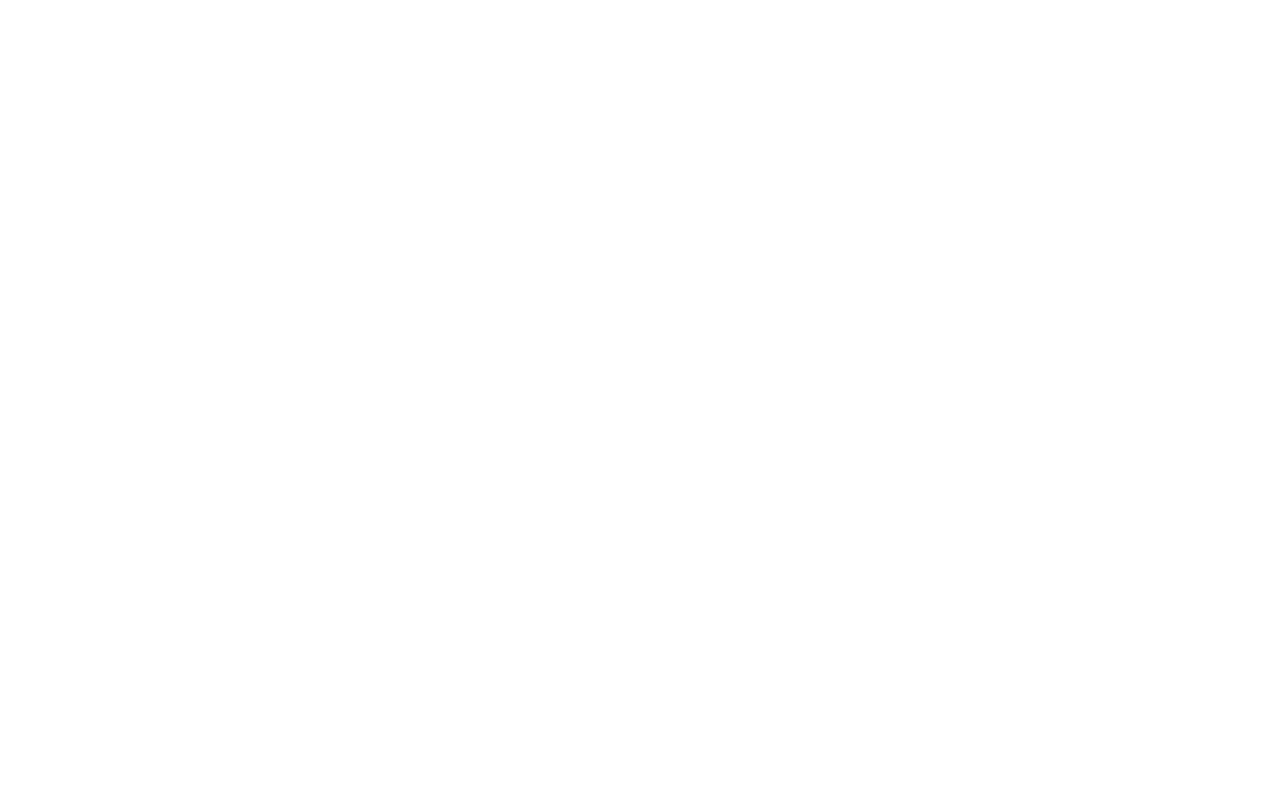
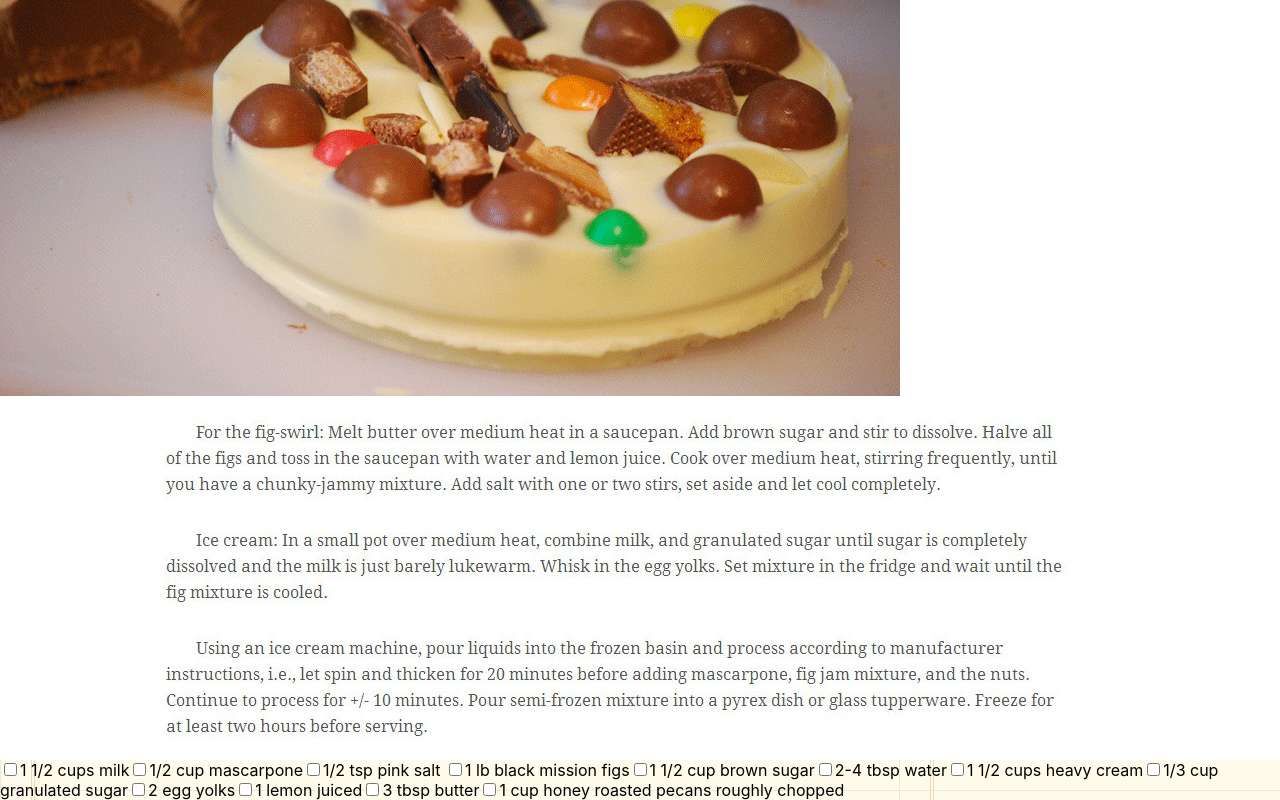
Before and after one commit to jakethrasher/chocolate-pizza, a React (Create React App) app: page / in a window 1280 px wide. Shown: the part 329-1129 px from the top of the page. Before the commit the page ends 800 px from the top, so only its background shows below. Built offline with nearby package versions, Linux system fonts and the light colour scheme.

Commit message:
recipe added

```diff
--- a/src/App.js
+++ b/src/App.js
@@ -1,34 +1,17 @@
 import './App.css';
 import React from 'react';
 import WonderfulHeader from './header';
+import Image from './image';
+import Recipe from './recipe';
 
-// function App() {
-//   return (
-//     <div className="App">
-//       <header className="App-header">
-//         <h1>Chocolate Pizza</h1>
-//         <img src={logo} className="App-logo" alt="logo" />
-//         <p>
-//           Edit <code>src/App.js</code> and save to reload.
-//         </p>
-//         <a
-//           className="App-link"
-//           href="https://reactjs.org"
-//           target="_blank"
-//           rel="noopener noreferrer"
-//         >
-//           Learn React
-//         </a>
-//       </header>
-//     </div>
-//   );
-// }
 
 export default class App extends React.Component{
   render (){
     return(
-      <div>
-      <WonderfulHeader/>
+    <div>
+        <WonderfulHeader/>
+        <Image/>
+        <Recipe/>
     </div>
     )
 
--- a/src/image.js
+++ b/src/image.js
@@ -0,0 +1,13 @@
+import React from 'react';
+
+export default class Image extends React.Component{
+    render(){
+        return (
+            <div>
+                <h1>Chocolate Pizza</h1>
+                <img alt="pizza" src="choco-pizza.png"/>
+                <img alt="directions" src="./article.jpg"/>
+            </div>
+        )
+    }
+}
--- a/src/recipe.js
+++ b/src/recipe.js
@@ -0,0 +1,38 @@
+import React from 'react';
+// import background from './public/list-bg.png'
+
+export default class Recipe extends React.Component{
+    render(){
+        return (
+            <div className="ingredients" style={{ backgroundImage: 'url(./list-bg.png)'}}
+            >
+             <input type="checkbox"/>
+             <label>1 1/2 cups milk</label>
+             <input type="checkbox"/>
+             <label>1/2 cup mascarpone</label>
+             <input type="checkbox"/>
+             <label>1/2 tsp pink salt </label>
+             <input type="checkbox"/>
+             <label>1 lb black mission figs</label>
+             <input type="checkbox"/>
+             <label>1 1/2 cup brown sugar</label>
+             <input type="checkbox"/>
+             <label>2-4 tbsp water</label>
+             <input type="checkbox"/>
+             <label>1 1/2 cups heavy cream</label>
+             <input type="checkbox"/>
+             <label>1/3 cup granulated sugar</label>
+             <input type="checkbox"/>
+             <label>2 egg yolks</label>
+             <input type="checkbox"/>
+             <label>1 lemon juiced</label>
+             <input type="checkbox"/>
+             <label>3 tbsp butter</label>
+             <input type="checkbox"/>
+             <label>1 cup honey roasted pecans roughly chopped</label>
+
+
+            </div>
+        )
+    }
+}
```
Also changed, not shown: public/article.jpg (added), src/App.css (line endings or trailing spaces).
